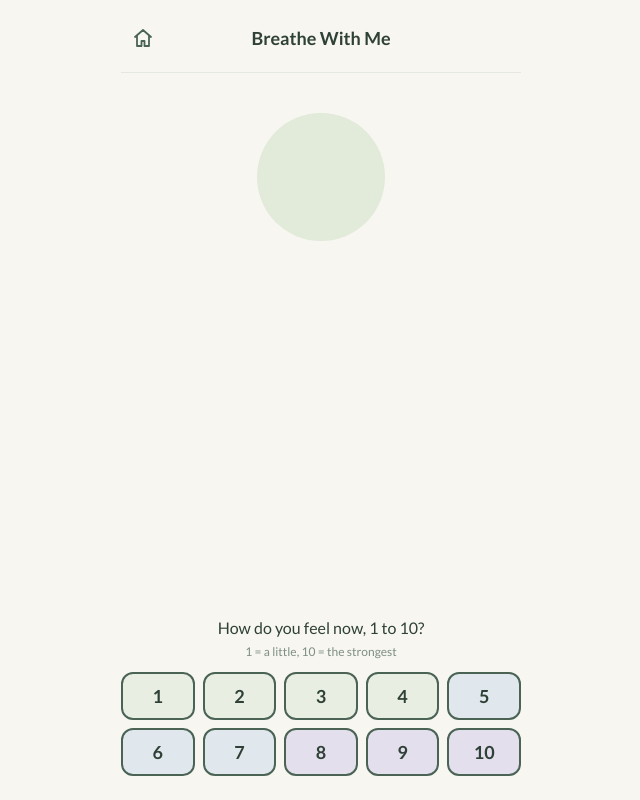
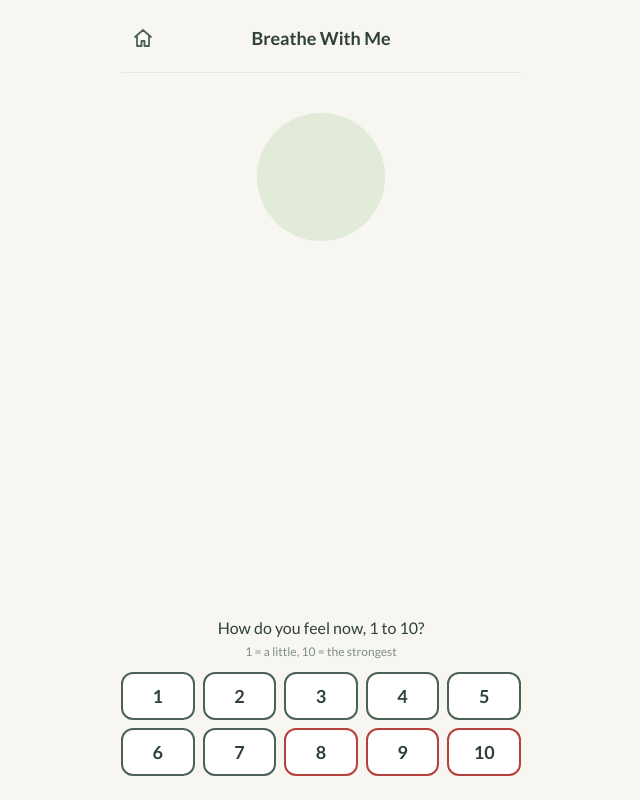
Before and after one commit to Anxhela25/breathe-with-me, a React (Vite) app in the folder frontend/: page /check-in in a window 1280 px wide. Shown: the whole page, without its empty margins (319-959 px from the left). Built offline with nearby package versions, Linux system fonts and the light colour scheme; no server answers; what @capacitor/core would draw is missing.

Commit message:
Home: just 'Hey!' and the app name; 1 to 10 buttons white with a green border, 8 to 10 red

```diff
--- a/frontend/src/components/NumberPicker.jsx
+++ b/frontend/src/components/NumberPicker.jsx
@@ -1,10 +1,5 @@
-// same groups as the breathing page: 1-4 light, 5-7 medium, 8-10 strong.
-// soft colours on purpose, no red: red would add alarm while she is already scared
-function tint(n) {
-  if (n <= 4) return 'bg-pistachio/60'
-  if (n <= 7) return 'bg-soft-blue/50'
-  return 'bg-lavender/70'
-}
+// 8-10 is "strong" on the breathing page, so those get a red border
+const border = n => (n >= 8 ? 'border-alert' : 'border-sage')
 
 export default function NumberPicker({ question, onPick }) {
   return (
@@ -17,7 +12,7 @@ export default function NumberPicker({ question, onPick }) {
             key={n}
             type="button"
             onClick={() => onPick(n)}
-            className={`h-12 min-w-12 rounded-xl border-2 border-sage text-lg font-bold text-sage-dark active:scale-95 active:bg-white ${tint(n)}`}
+            className={`h-12 min-w-12 rounded-xl border-2 bg-white text-lg font-bold text-sage-dark active:scale-95 active:bg-pistachio ${border(n)}`}
           >
             {n}
           </button>
--- a/frontend/src/pages/Home.jsx
+++ b/frontend/src/pages/Home.jsx
@@ -30,8 +30,7 @@ export default function Home() {
         </header>
 
         <div className="flex flex-1 flex-col items-center justify-center">
-          <p className="text-3xl text-sage">Hey!</p>
-          <p className="text-3xl text-sage">Let&apos;s</p>
+          <p className="text-5xl text-sage">Hey!</p>
           <h1 className="mt-1 text-center text-[2.6rem] font-bold leading-tight text-sage-dark">Breathe With Me</h1>
         </div>
 
```
